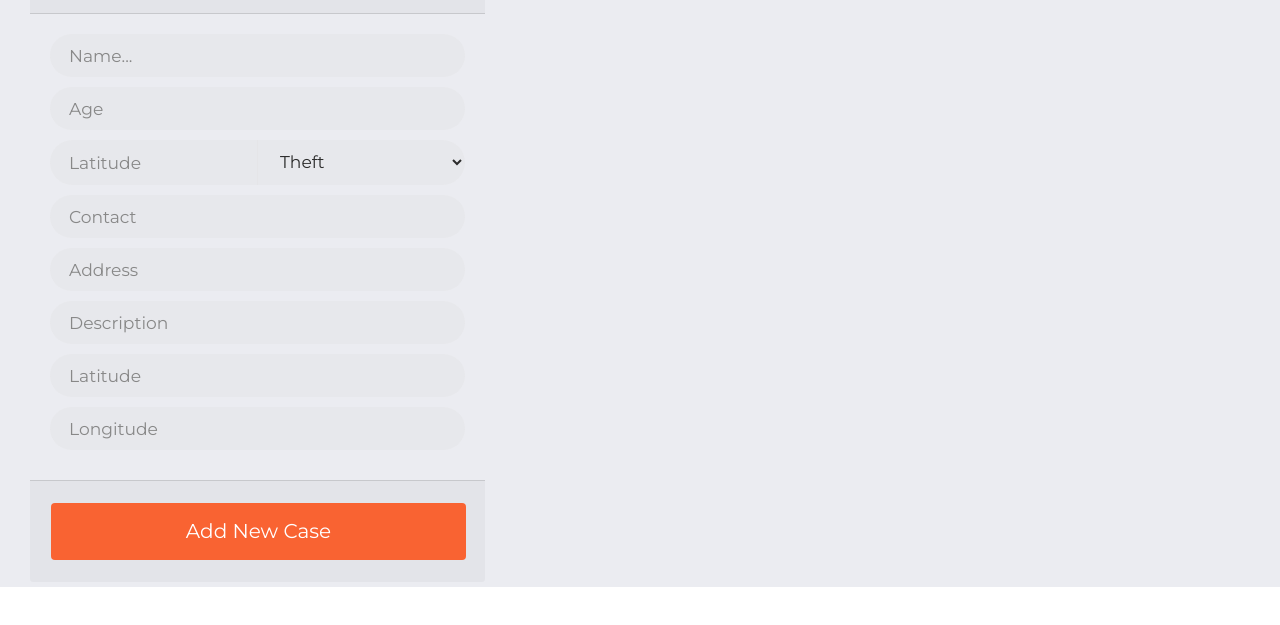
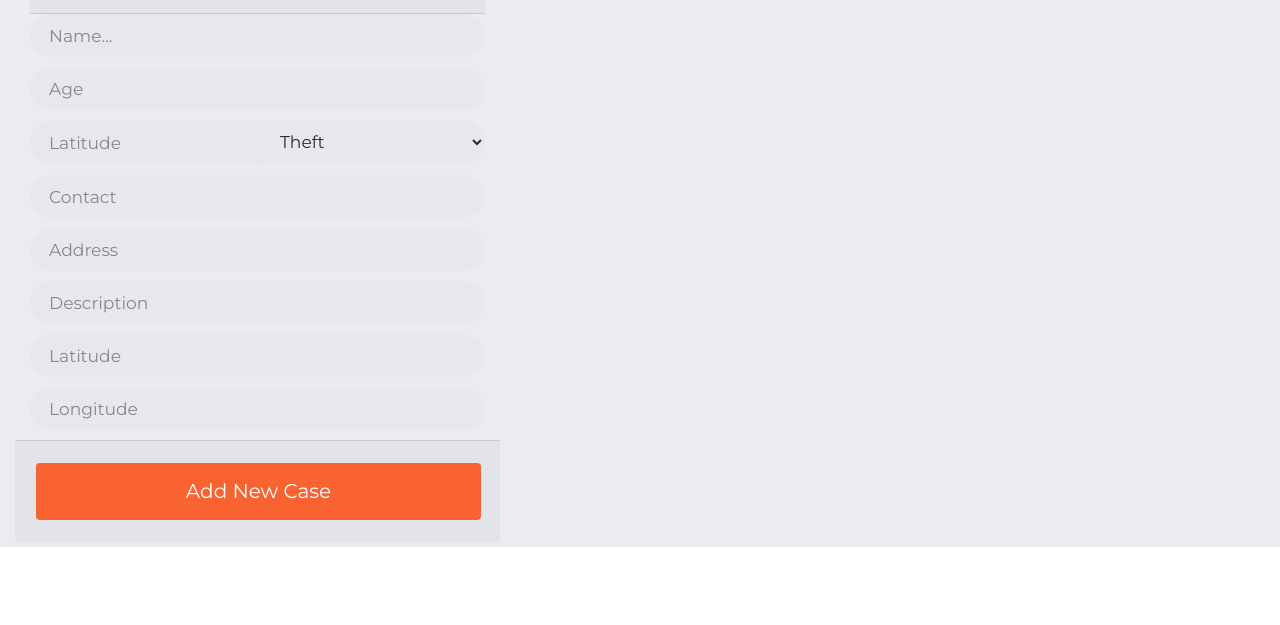
Before and after one commit to Conceptx/crime-alert-system, a website: page public/new-case.html in a window 1280 px wide. Shown: the part 195-820 px from the top of the page. Drawn offline with nearby package versions, Linux system fonts and the light colour scheme; files that its build step writes are made by us from their sources; files whose address does not match are found by name.

Commit message:
quick fix

```diff
--- a/public/new-case.html
+++ b/public/new-case.html
@@ -108,13 +108,12 @@
 				<!-- End Navbar -->
 				<div class="panel-header panel-header-sm"></div>
 				<div class="content">
-					<div class="container">
+					<div class="container center">
 						<div class="col-md-12 ml-auto mr-auto">
 								<form class="form" method="POST" action="/addCase">
 									<div class="card-header text-center">
 										<span class="h5">Add A New Reported Case</span>
 									</div>
-									<div class="card-body">
 										<div class="input-group no-border input-lg">
 											<input type="text" name="name" class="form-control" placeholder="Name..." />
 										</div>
@@ -187,7 +186,6 @@
 										</button>
 									</div>
 								</form>
-						</div>
 					</div>
 				</div>
 			</div>
```
